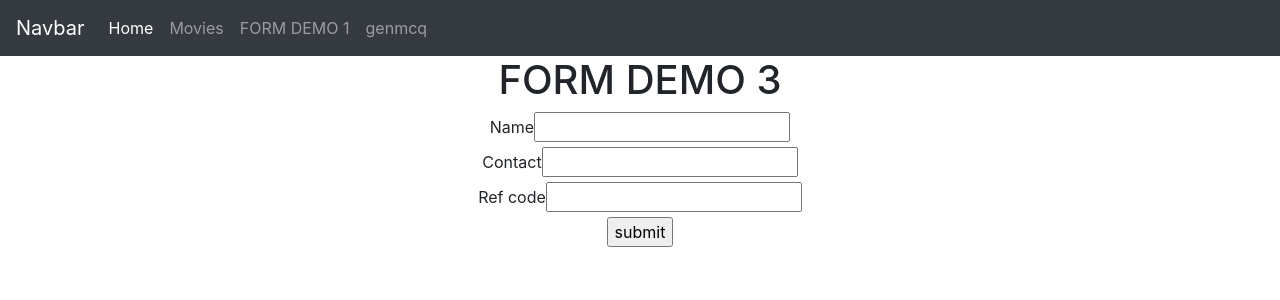
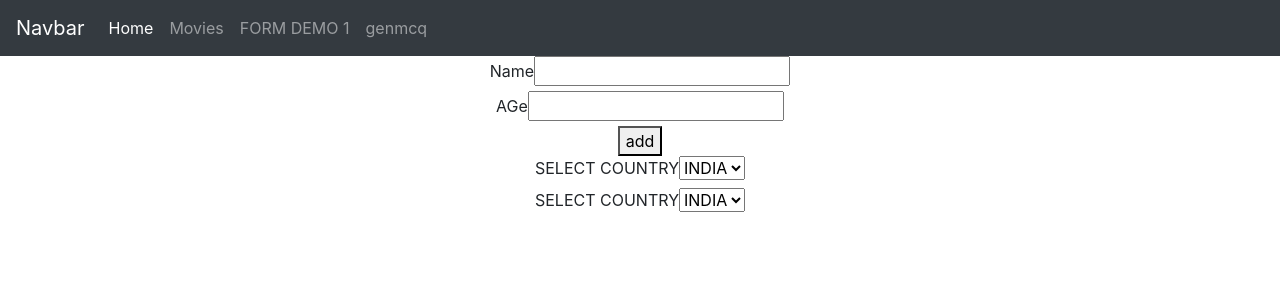
Before and after one commit to samirvithlani/react_24-25_weekend, a React (Create React App) app: page /formdemo1 in a window 1280 px wide. Shown: the top 300 px of the page. Built offline with nearby package versions, Linux system fonts and the light colour scheme.

Commit message:
cganges1

```diff
--- a/src/App.js
+++ b/src/App.js
@@ -25,6 +25,7 @@ import { FormDemo1 } from "./components/forms/FormDemo1";
 import { McqGeneration } from "./components/forms/McqGeneration";
 import { FormDemo2 } from "./components/forms/FormDemo2";
 import { FormDemo3 } from "./components/forms/FormDemo3";
+import { InputDemo } from "./components/forms/InputDemo";
 
 function App() {
   //we can return only 1 tag at a time...
@@ -56,7 +57,7 @@ function App() {
           path="/netflixmovies/play/:id"
           element={<NetflixPlayMovie />}
         ></Route>
-        <Route path = "/formdemo1" element = {<FormDemo3/>}></Route>
+        <Route path = "/formdemo1" element = {<InputDemo/>}></Route>
         <Route path ="/genmcq" element ={<McqGeneration/>}></Route>
         {/* <Route path="/*" element ={<h1>Error....</h1>}></Route>   */}
         <Route path="/*" element={<Error404 />}></Route>
--- a/src/components/forms/FormDemo3.jsx
+++ b/src/components/forms/FormDemo3.jsx
@@ -6,7 +6,7 @@ export const FormDemo3 = () => {
     register,
     handleSubmit,
     formState: { errors },
-  } = useForm({mode:"all"});
+  } = useForm({mode:"all",});
 
   const submitHandler = (data) => {
     console.log(data);
--- /dev/null
+++ b/src/components/forms/InputDemo.jsx
@@ -0,0 +1,57 @@
+import React, { useState } from 'react'
+
+export const InputDemo = () => {
+    const [name, setname] = useState("")
+    const [age, setage] = useState("")
+    const [isSubbmited, setisSubbmited] = useState(false)
+
+    const nameHandler = (event)=>{
+        //console.log(event)
+        //console.log(event.target.value)
+        setname(event.target.value)
+
+    }
+    const submitHandler = ()=>{
+        setisSubbmited(true)
+    }
+  return (
+    <div>
+        <div>
+            <label>Name</label>
+            <input type='text' onChange={(event)=>{nameHandler(event)}}></input>
+            {/* {name} */}
+        </div>
+        <div>
+            <label>AGe</label>
+            <input type='text' onChange={(event)=>{setage(event.target.value)}}></input>
+            {/* {age} */}
+        </div>
+        <div>
+            <button onClick={()=>{submitHandler()}}>add</button>
+        </div>
+        {
+            isSubbmited &&<div>
+            <h1>OUTPUT</h1>
+            <h1>Name = {name}</h1>
+            <h2>Age = {age}</h2>
+        </div>
+        }
+        <div>
+            <label>SELECT COUNTRY</label>
+            <select>
+                <option value="india">INDIA</option>
+                <option value="india">INDIA</option>
+                <option value="india">INDIA</option>
+            </select>
+        </div>
+        <div>
+            <label>SELECT COUNTRY</label>
+            <select>
+                <option value="india">INDIA</option>
+                <option value="india">INDIA</option>
+                <option value="india">INDIA</option>
+            </select>
+        </div>
+    </div>
+  )
+}
```
